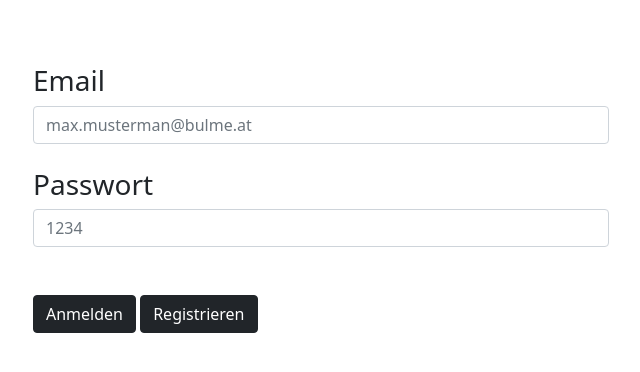
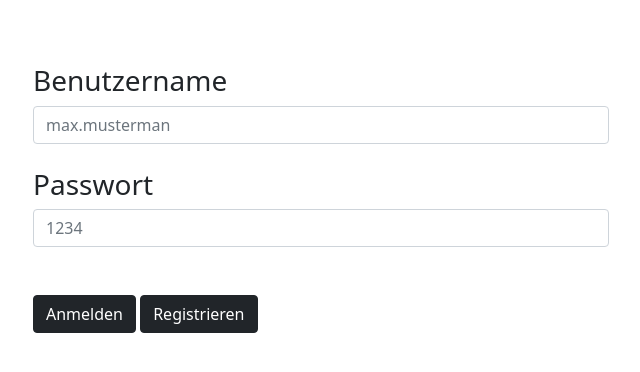
Before and after one commit to BubuBiB00/StayingAlive, a Django app: page /login/ in a window 1280 px wide. Shown: the part 82-454 px from the top of the page, without its empty margins (31-671 px from the left). Run offline with Django 4.2, Linux system fonts and the light colour scheme.

Commit message:
changed Email to username

```diff
--- a/StayingAlive/SAapp/templates/SAapp/login.html
+++ b/StayingAlive/SAapp/templates/SAapp/login.html
@@ -4,8 +4,8 @@
 {% block body %}
   <form method="post" id="upload_form" class="dropzone" enctype="multipart/form-data">
     {% csrf_token %}
-    <h3>Email</h3>
-    <input type="email" name="email" class="form-control" placeholder="max.musterman@bulme.at" aria-label="title" aria-describedby="addon-wrapping" required>
+    <h3>Benutzername</h3>
+    <input type="name" name="name" class="form-control" placeholder="max.musterman" aria-label="title" aria-describedby="addon-wrapping" required>
     <br>
     <h3>Passwort</h3>
     <input type="Password" name="Password" class="form-control" placeholder="1234" aria-label="description" aria-describedby="addon-wrapping" required>
```
